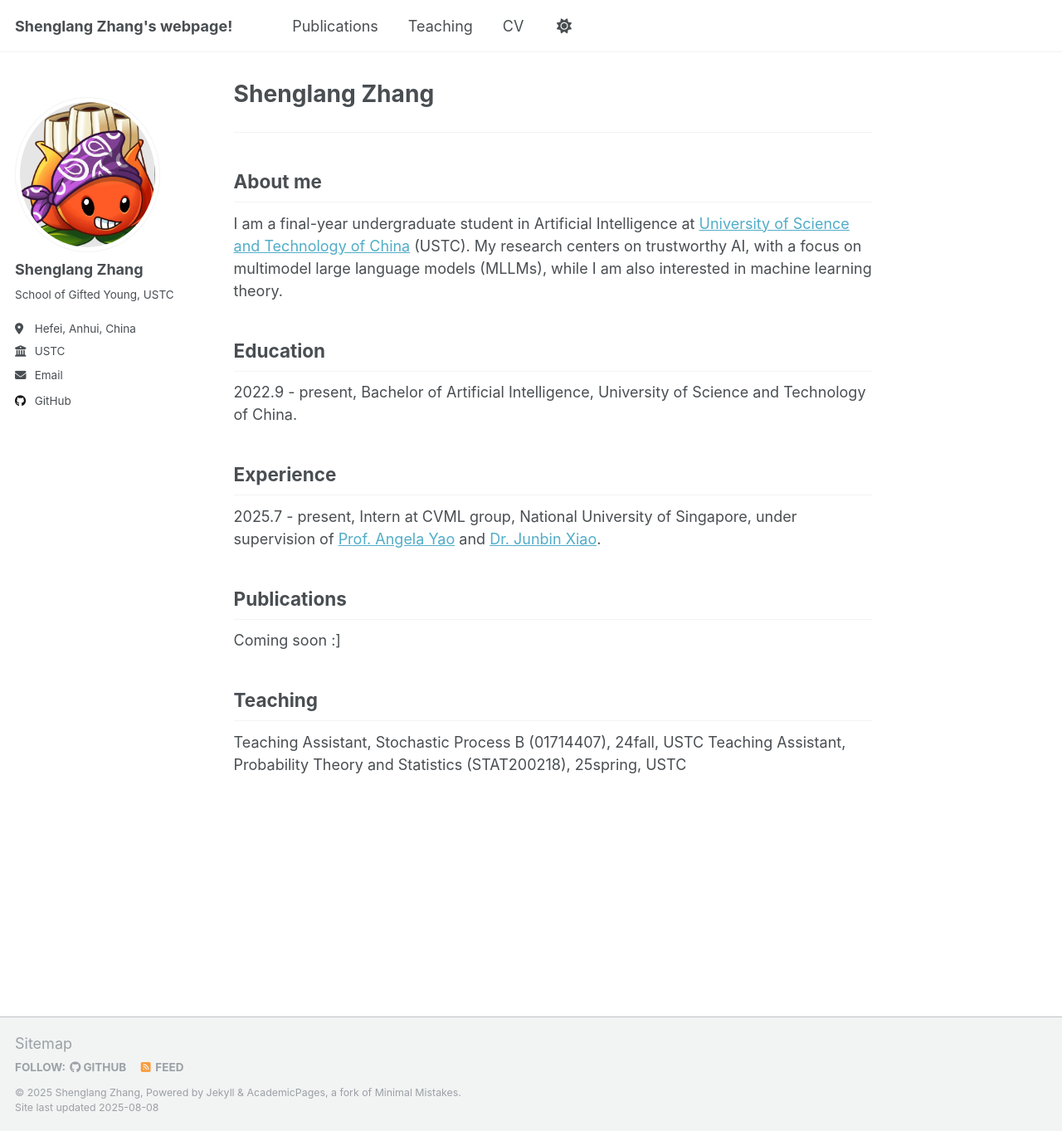
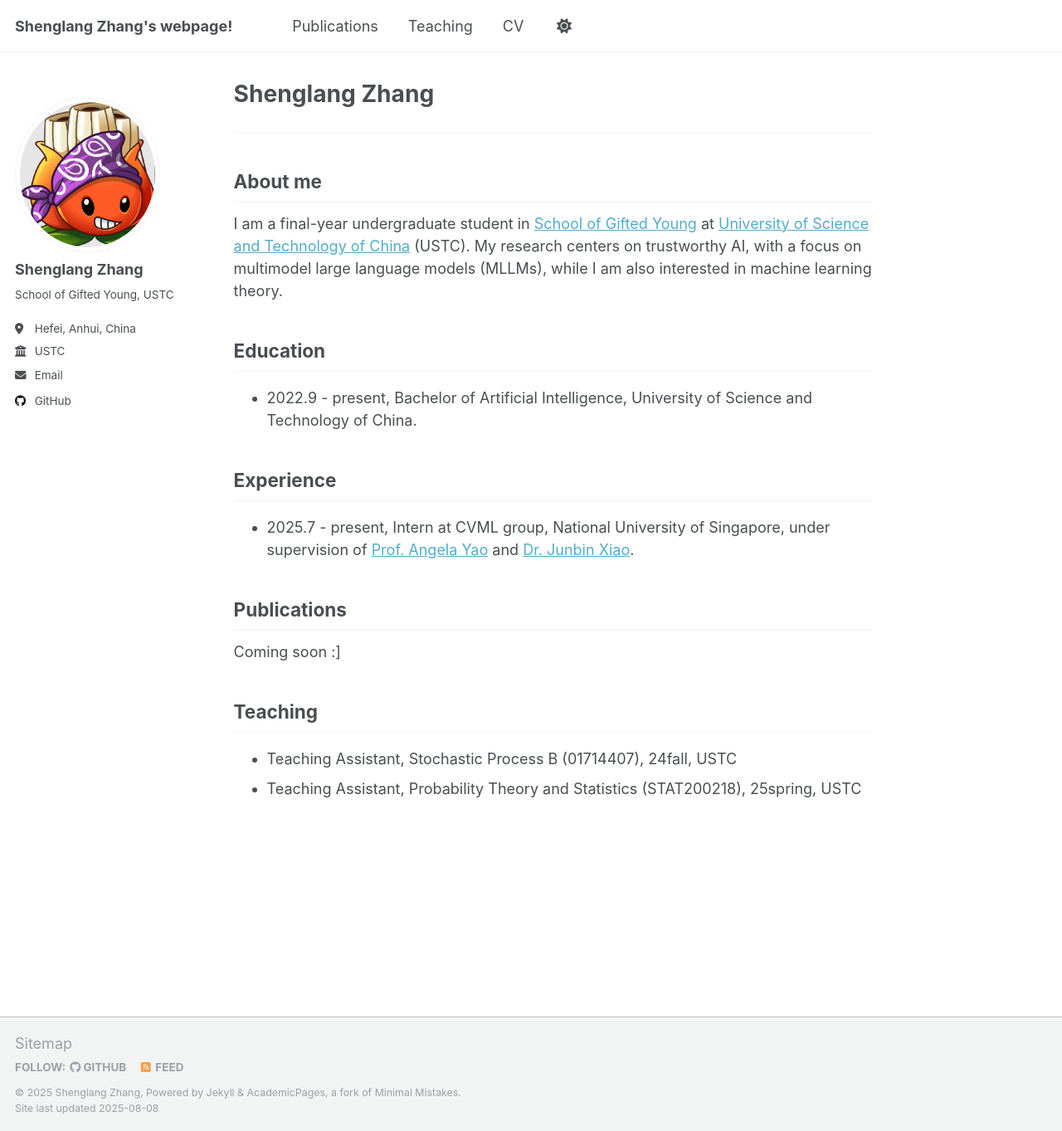
Before and after one commit to Ryougetsu3606/Ryougetsu3606.github.io, a Jekyll site: the page built from _pages/about.md, in a window 1280 px wide and 1363 px high. Shown: the whole window at 83% size. Built offline with Jekyll 4.4.1, drawn with Linux system fonts in a browser that asks for light colours.

Commit message:
Update about.md

```diff
--- a/_pages/about.md
+++ b/_pages/about.md
@@ -10,15 +10,15 @@
 ---
 ## About me
 
-I am a final-year undergraduate student in Artificial Intelligence at [University of Science and Technology of China](https://en.ustc.edu.cn/) (USTC). My research centers on trustworthy AI, with a focus on multimodel large language models (MLLMs), while I am also interested in machine learning theory.
+I am a final-year undergraduate student in [School of Gifted Young](https://en.scgy.ustc.edu.cn/main.htm) at [University of Science and Technology of China](https://en.ustc.edu.cn/) (USTC). My research centers on trustworthy AI, with a focus on multimodel large language models (MLLMs), while I am also interested in machine learning theory.
 
 ## Education
 
-2022.9 - present, Bachelor of Artificial Intelligence, University of Science and Technology of China.
+- 2022.9 - present, Bachelor of Artificial Intelligence, University of Science and Technology of China.
 
 ## Experience
 
-2025.7 - present, Intern at CVML group, National University of Singapore, under supervision of [Prof. Angela Yao](https://www.comp.nus.edu.sg/~ayao/) and [Dr. Junbin Xiao](https://doc-doc.github.io/cv/).
+- 2025.7 - present, Intern at CVML group, National University of Singapore, under supervision of [Prof. Angela Yao](https://www.comp.nus.edu.sg/~ayao/) and [Dr. Junbin Xiao](https://doc-doc.github.io/cv/).
 
 ## Publications
 
@@ -26,5 +26,5 @@
 
 ## Teaching
 
-Teaching Assistant, Stochastic Process B (01714407), 24fall, USTC
-Teaching Assistant, Probability Theory and Statistics (STAT200218), 25spring, USTC
+- Teaching Assistant, Stochastic Process B (01714407), 24fall, USTC
+- Teaching Assistant, Probability Theory and Statistics (STAT200218), 25spring, USTC
```
